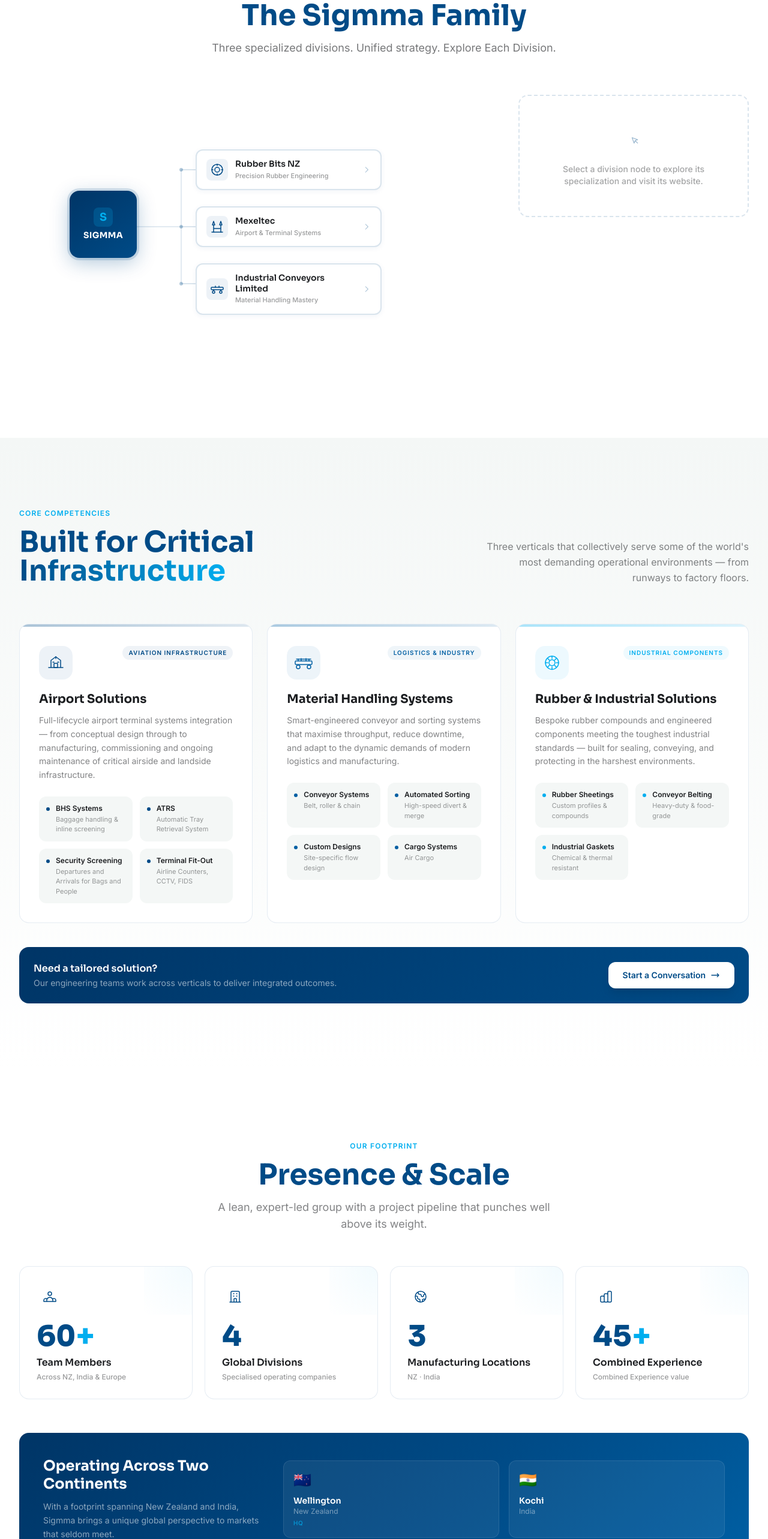
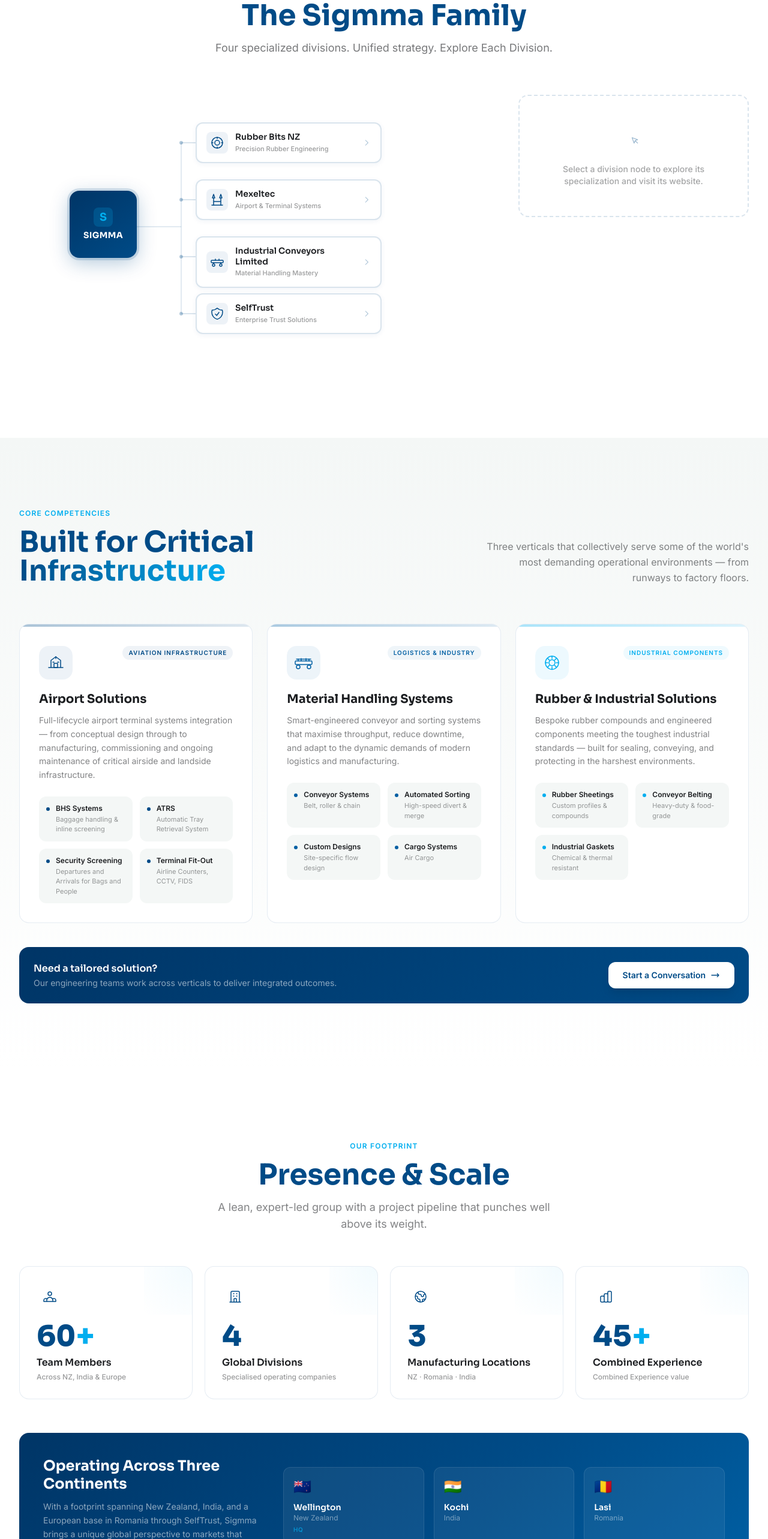
Before and after one commit to SharkSpidy/sigmma, a React (Vite) app: page / in a window 1280 px wide. Shown: the part 948-3514 px from the top of the page at 60% size. Built offline with nearby package versions, Linux system fonts and the light colour scheme.

Commit message:
Revert : "Ecosystem: Added Selftrust Back"
This reverts commit e6b1d763348f5f8290c12c5fd756d195afcf2bce.

```diff
--- a/src/components/EcosystemTree.tsx
+++ b/src/components/EcosystemTree.tsx
@@ -68,6 +68,22 @@ const companies: Company[] = [
     tags: ['Airport Converyor System', 'Material Handling', 'Airport Security Equipment'],
     region: 'New Zealand',
   },
+  {
+    id: 'selftrust',
+    name: 'SelfTrust',
+    url: 'https://www.selftrust.ro/en',
+    tagline: 'Enterprise Trust Solutions',
+    specialization: 'Technology & Assurance',
+    description:
+      'Manufacturers of Baggage Handling Systems Turnkey, ATRS, Self Bag Drops, Warehouse automation.',
+    icon: (
+      <svg viewBox="0 0 24 24" fill="none" stroke="currentColor" strokeWidth="1.5" className="w-6 h-6">
+        <path strokeLinecap="round" strokeLinejoin="round" d="M9 12.75L11.25 15 15 9.75m-3-7.036A11.959 11.959 0 013.598 6 11.99 11.99 0 003 9.749c0 5.592 3.824 10.29 9 11.623 5.176-1.332 9-6.03 9-11.622 0-1.31-.21-2.571-.598-3.751h-.152c-3.196 0-6.1-1.248-8.25-3.285z" />
+      </svg>
+    ),
+    tags: ['BHS', 'ATRS', 'Warehouse Automation'],
+    region: 'Romania / Europe',
+  },
 ]
 
 const EcosystemTree: React.FC = () => {
@@ -93,11 +109,11 @@ const EcosystemTree: React.FC = () => {
 
   const activeCompany = companies.find((c) => c.id === activeId)
 
-  // Tree diagram coordinates (adjusted for 3 nodes to stay centered)
+  // Tree diagram coordinates
   const parentX = 80
   const parentY = 220
   const childX = 280
-  const childYs = [125, 220, 315]
+  const childYs = [80, 175, 270, 365]
 
   return (
     <section id="ecosystem" ref={sectionRef} className="bg-white py-20 lg:py-28 overflow-hidden">
@@ -110,7 +126,7 @@ const EcosystemTree: React.FC = () => {
             The Sigmma Family
           </h2>
           <p className="text-charcoal/60 text-lg max-w-2xl mx-auto">
-            Three specialized divisions. Unified strategy. Explore Each Division.
+            Four specialized divisions. Unified strategy. Explore Each Division.
           </p>
         </div>
 
@@ -140,7 +156,7 @@ const EcosystemTree: React.FC = () => {
                 {/* Vertical spine */}
                 <line
                   x1={childX - 10} y1={childYs[0]}
-                  x2={childX - 10} y2={childYs[2]}
+                  x2={childX - 10} y2={childYs[3]}
                   stroke="#004B87" strokeWidth="1.5" opacity="0.15"
                 />
 
@@ -324,6 +340,7 @@ const EcosystemTree: React.FC = () => {
                     ))}
                   </div>
 
+                  {activeCompany.id !== 'selftrust' && (
                     <a
                       href={activeCompany.url}
                       target="_blank"
@@ -335,6 +352,7 @@ const EcosystemTree: React.FC = () => {
                         <path strokeLinecap="round" strokeLinejoin="round" strokeWidth={2} d="M10 6H6a2 2 0 00-2 2v10a2 2 0 002 2h10a2 2 0 002-2v-4M14 4h6m0 0v6m0-6L10 14" />
                       </svg>
                     </a>
+                  )}
                 </div>
               </div>
             ) : (
--- a/src/components/Footer.tsx
+++ b/src/components/Footer.tsx
@@ -5,6 +5,7 @@ const Footer: React.FC = () => {
     { name: 'Rubber Bits NZ', url: 'https://rubberbitsnz.com/' },
     { name: 'Mexeltec', url: 'https://mexeltec.com/' },
     { name: 'Industrial Conveyors', url: 'https://industrialconveyors.co.nz/' },
+    // { name: 'SelfTrust', url: 'https://www.selftrust.ro/en' },
   ]
 
   const scrollTo = (href: string) => {
--- a/src/components/GlobalMetrics.tsx
+++ b/src/components/GlobalMetrics.tsx
@@ -36,7 +36,7 @@ const metrics: Metric[] = [
     value: 3,
     suffix: '',
     label: 'Manufacturing Locations',
-    sublabel: 'NZ · India',
+    sublabel: 'NZ · Romania · India',
     icon: (
       <svg viewBox="0 0 24 24" fill="none" stroke="currentColor" strokeWidth="1.5" className="w-6 h-6">
         <path strokeLinecap="round" strokeLinejoin="round" d="M3.055 11H5a2 2 0 012 2v1a2 2 0 002 2 2 2 0 012 2v2.945M8 3.935V5.5A2.5 2.5 0 0010.5 8h.5a2 2 0 012 2 2 2 0 104 0 2 2 0 012-2h1.064M15 20.488V18a2 2 0 012-2h3.064M21 12a9 9 0 11-18 0 9 9 0 0118 0z" />
@@ -180,18 +180,19 @@ const GlobalMetrics: React.FC = () => {
                 {/* Left text */}
                 <div className="lg:w-1/3">
                   <h3 className="font-display font-bold text-2xl text-white mb-3 leading-tight">
-                    Operating Across Two Continents
+                    Operating Across Three Continents
                   </h3>
                   <p className="text-white/55 text-sm leading-relaxed">
-                    With a footprint spanning New Zealand and India, Sigmma brings a unique global perspective to markets that seldom meet.
+                    With a footprint spanning New Zealand, India, and a European base in Romania through SelfTrust, Sigmma brings a unique global perspective to markets that seldom meet.
                   </p>
                 </div>
 
                 {/* Office cards */}
-                <div className="lg:w-2/3 grid grid-cols-1 sm:grid-cols-2 gap-4 w-full">
+                <div className="lg:w-2/3 grid grid-cols-1 sm:grid-cols-3 gap-4 w-full">
                   {[
                     { city: 'Wellington', country: 'New Zealand', flag: '🇳🇿', role: 'HQ' },
                     { city: 'Kochi', country: 'India', flag: '🇮🇳' },
+                    { city: 'Lasi', country: 'Romania', flag: '🇷🇴' },
                   ].map((office) => (
                     <div
                       key={office.city}
```
Also changed, not shown: sigmma-preview.html (+34 -8 lines). Lines whose indentation alone changed are shown as unchanged.
